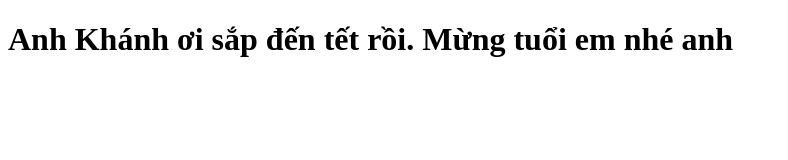
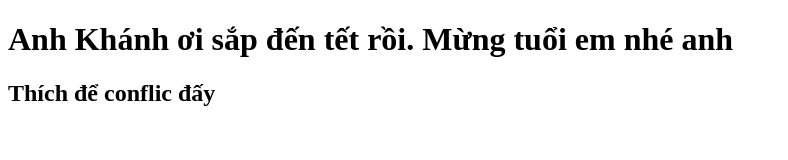
Before and after one commit to khanhsp1311/GitToidicodedao, a plain HTML site: page index.html in a window 1280 px wide. Shown: the whole page, without its empty margins (0-788 px from the left). Drawn offline with Linux system fonts and the light colour scheme.

Commit message:
Conflic. thằng a sửa trên này. B sửa ở máy

```diff
--- a/index.html
+++ b/index.html
@@ -10,6 +10,7 @@
 
 <body>
     <h1> Anh Khánh ơi sắp đến tết rồi. Mừng tuổi em nhé anh </h1>
+    <h2> Thích để conflic đấy <h2>
 </body>
 
 </html>
```
